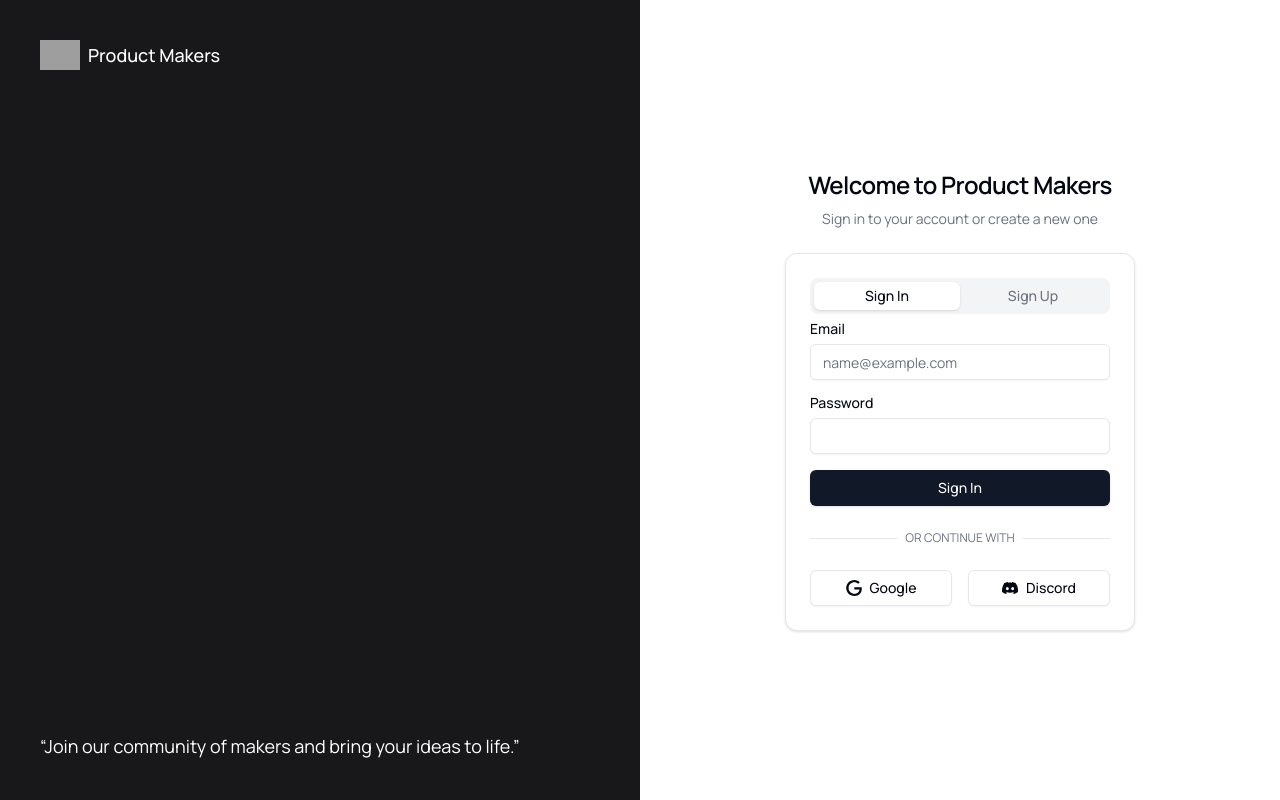
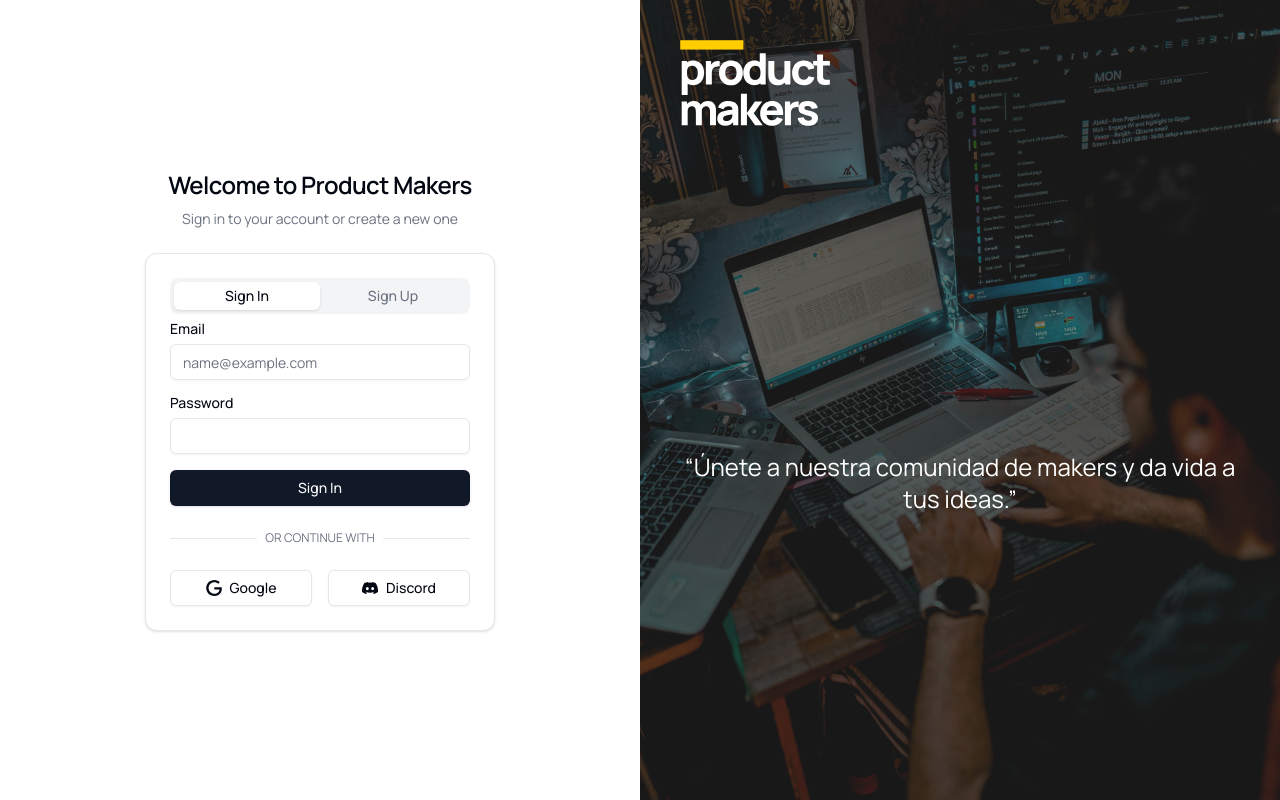
Before and after one commit to danidiestre/product_makers_live, a Next.js app: page /auth in a window 1280 px wide. Built offline with nearby package versions, Linux system fonts and the light colour scheme; grey boxes are pictures that could not be loaded.

Commit message:
feat: update auth page layout and design with new background and logo

```diff
--- a/package.json
+++ b/package.json
@@ -9,6 +9,7 @@
     "lint": "next lint"
   },
   "dependencies": {
+    "@auth/prisma-adapter": "^2.9.0",
     "@number-flow/react": "^0.5.9",
     "@radix-ui/react-accordion": "^1.2.4",
     "@radix-ui/react-avatar": "^1.1.6",
@@ -21,10 +22,12 @@
     "@radix-ui/react-slot": "^1.2.0",
     "@radix-ui/react-tabs": "^1.1.9",
     "@radix-ui/react-tooltip": "^1.2.0",
+    "bcrypt": "^5.1.1",
     "class-variance-authority": "^0.7.1",
     "clsx": "^2.1.1",
     "lucide-react": "^0.358.0",
     "next": "14.1.3",
+    "next-auth": "^4.24.11",
     "next-themes": "^0.4.6",
     "react": "^18.2.0",
     "react-dom": "^18.2.0",
@@ -35,6 +38,7 @@
   },
   "devDependencies": {
     "@prisma/client": "^6.7.0",
+    "@types/bcrypt": "^5.0.2",
     "@types/node": "^20.11.30",
     "@types/react": "^18.2.69",
     "@types/react-dom": "^18.2.22",
--- a/src/app/auth/page.tsx
+++ b/src/app/auth/page.tsx
@@ -13,26 +13,6 @@ export const metadata: Metadata = {
 export default function AuthenticationPage() {
   return (
     <div className="container relative min-h-screen flex-col items-center justify-center grid lg:max-w-none lg:grid-cols-2 lg:px-0">
-      <div className="relative hidden h-full flex-col bg-muted p-10 text-white lg:flex dark:border-r">
-        <div className="absolute inset-0 bg-zinc-900" />
-        <div className="relative z-20 flex items-center text-lg font-medium">
-          <Image
-            src="/logo.png"
-            alt="Product Makers Logo"
-            width={40}
-            height={40}
-            className="mr-2"
-          />
-          Product Makers
-        </div>
-        <div className="relative z-20 mt-auto">
-          <blockquote className="space-y-2">
-            <p className="text-lg">
-              &ldquo;Join our community of makers and bring your ideas to life.&rdquo;
-            </p>
-          </blockquote>
-        </div>
-      </div>
       <div className="lg:p-8">
         <div className="mx-auto flex w-full flex-col justify-center space-y-6 sm:w-[350px]">
           <div className="flex flex-col space-y-2 text-center">
@@ -48,6 +28,34 @@ export default function AuthenticationPage() {
           </Card>
         </div>
       </div>
+      <div className="relative hidden h-full flex-col bg-muted text-white lg:flex dark:border-l">
+        <div className="absolute inset-0">
+          <Image
+            src="/assets/maker_sign_bg.jpg"
+            alt="Maker Background"
+            fill
+            className="object-cover opacity-80"
+            priority
+          />
+          <div className="absolute inset-0 bg-black/50" />
+        </div>
+        <div className="relative z-20 p-10">
+          <Image
+            src="/assets/logo_productmakers.svg"
+            alt="Product Makers Logo"
+            width={150}
+            height={40}
+            className="mr-2"
+          />
+        </div>
+        <div className="relative z-20 flex flex-col items-center justify-center flex-1 px-10 text-center">
+          <blockquote>
+            <p className="text-2xl font-light">
+              &ldquo;Únete a nuestra comunidad de makers y da vida a tus ideas.&rdquo;
+            </p>
+          </blockquote>
+        </div>
+      </div>
     </div>
   )
 }
```
Also changed, not shown: public/assets/maker_sign_bg.jpg (added), 1 other file (tests, documents, lock files or other folders).
